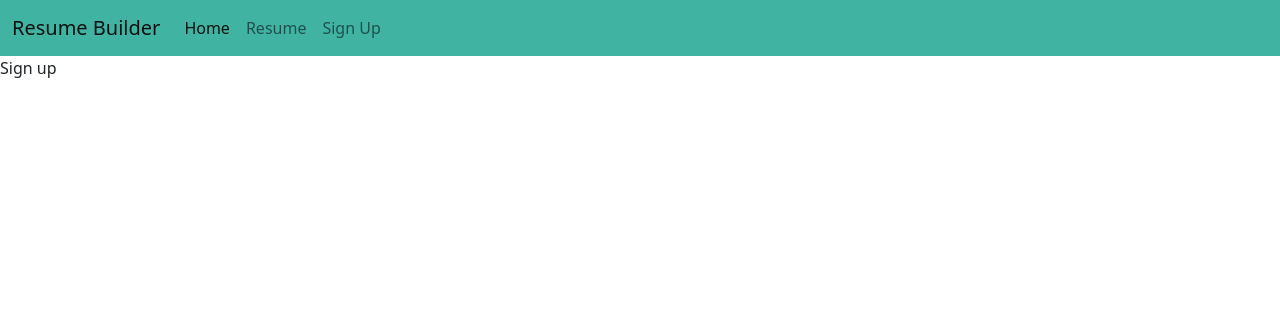
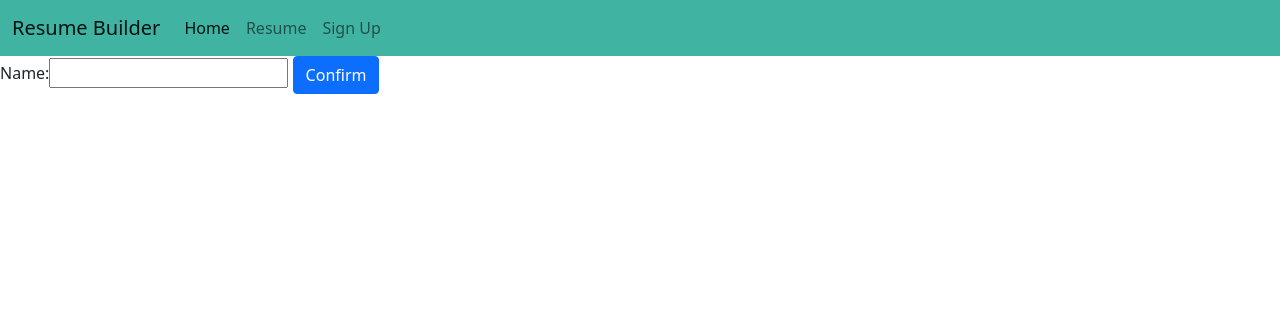
Before and after one commit to Gamattowicz/Resume_Builder, a Django app: template resume_builder/user/templates/user/sign-up.html in a window 1280 px wide. Shown: the top 316 px of the page. Run offline with Django 3.2, Linux system fonts and the light colour scheme; the template is opened without the code that fills it: values that come from a table or form of the project are taken from there, others are empty.

Commit message:
add registration form

```diff
--- a/resume_builder/user/templates/user/sign-up.html
+++ b/resume_builder/user/templates/user/sign-up.html
@@ -3,5 +3,9 @@
 {% block title %}Sign up{% endblock %}
 
 {% block content %}
-<p>Sign up</p>
+    <form method="post" class="form-group" action="sign-up">
+        {% csrf_token %}
+        {{form}}
+        <button type="submit" class="btn btn-primary">Confirm</button>
+    </form>
 {% endblock %}
--- a/resume_builder/user/views.py
+++ b/resume_builder/user/views.py
@@ -1,5 +1,8 @@
 from django.shortcuts import render
+from django.contrib.auth import login, authenticate
+from django.contrib.auth.forms import UserCreationForm
 
 
 def sign_up(response):
-    return render(response, 'user/sign-up.html', {})
+    form = UserCreationForm()
+    return render(response, 'user/sign-up.html', {'form':form})
```
